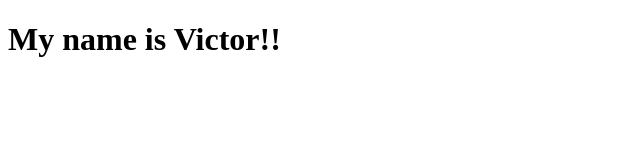
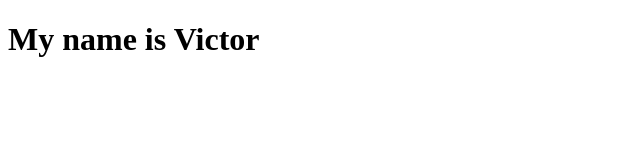
Before and after one commit to victor-alvescv/Goo, a plain HTML site: page index.html in a window 1280 px wide. Shown: the full height of the page, 0-640 px from the left. Drawn offline with Linux system fonts and the light colour scheme.

Commit message:
remove exclamation marks

```diff
--- a/index.html
+++ b/index.html
@@ -7,6 +7,6 @@
     <title>Document</title>
 </head>
 <body>
-  <h1>My name is Victor!!</h1>
+  <h1>My name is Victor</h1>
 </body>
 </html>
```
